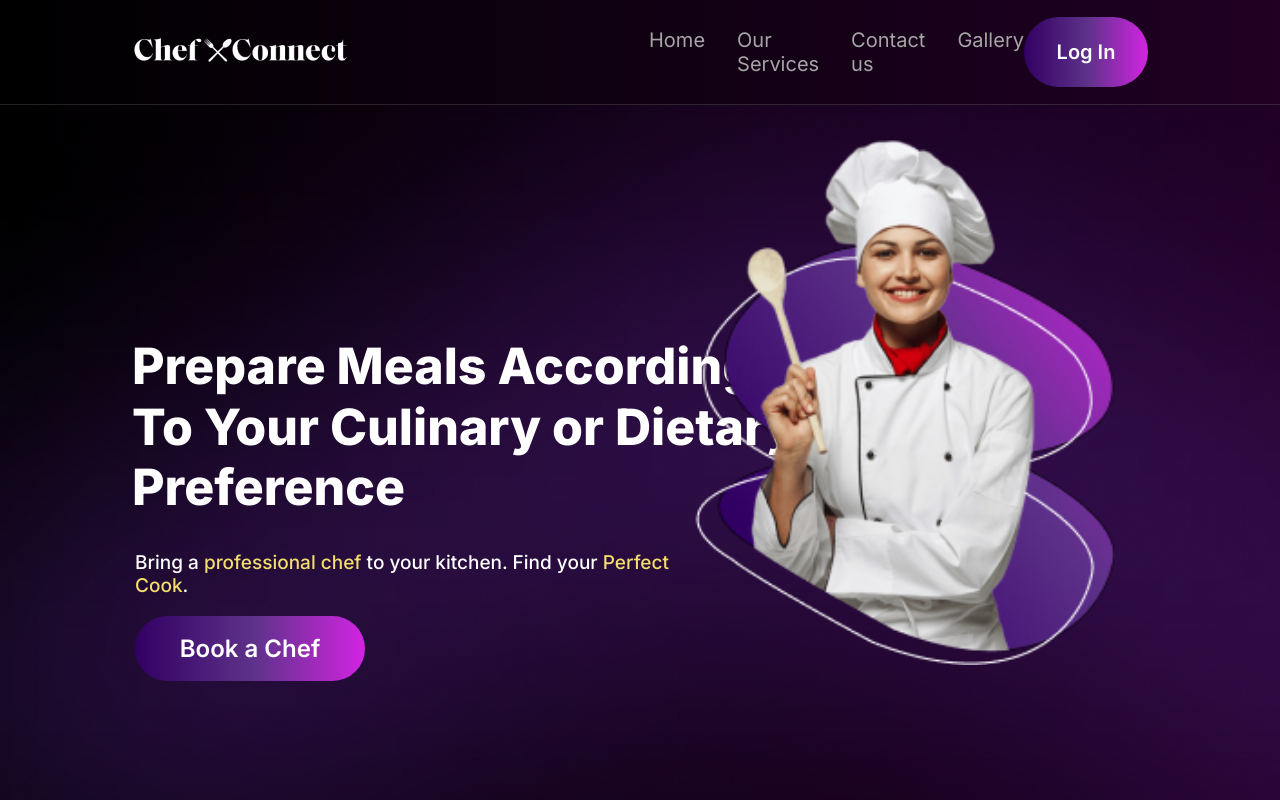
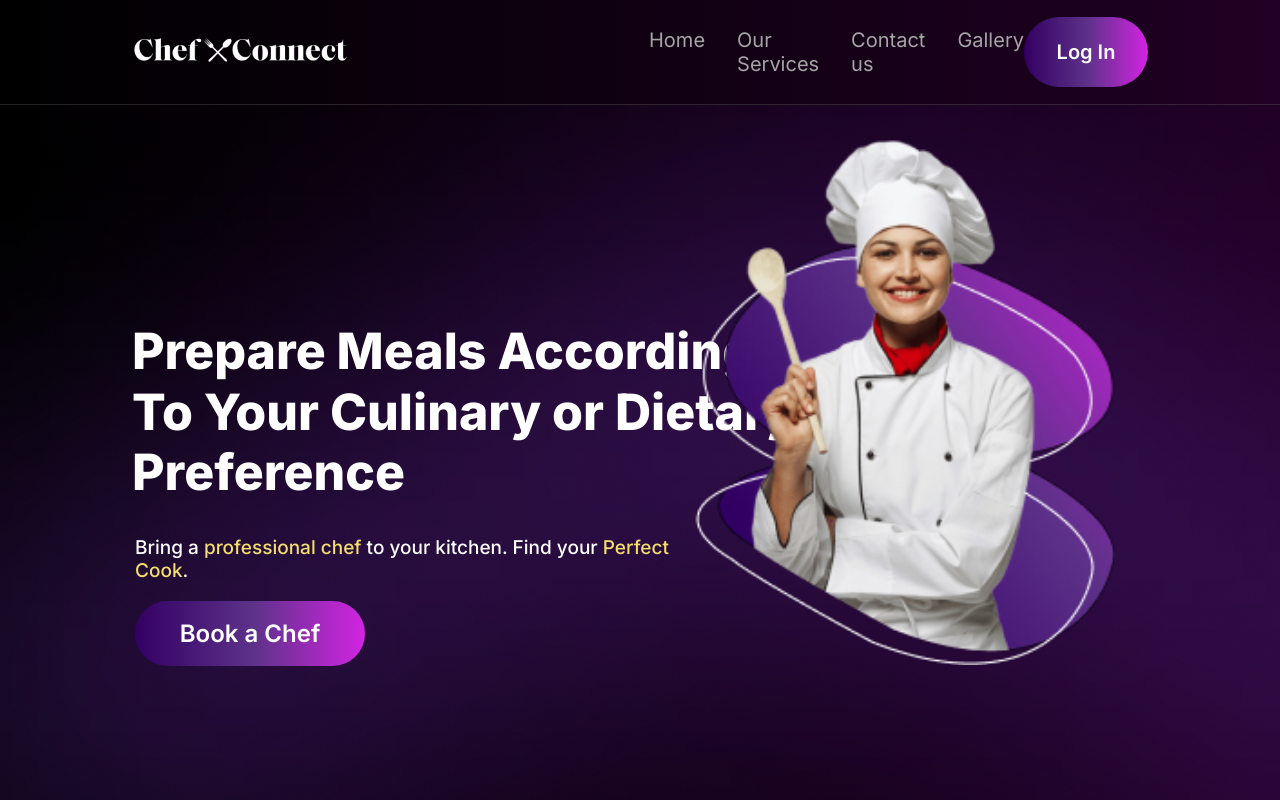
Before and after one commit to Team-Dev-Chef-Connect/Chef-Connect-Web, a React (Create React App) app in the folder frontend/: page / in a window 1280 px wide. Shown: the top 800 px of the page. Built offline with nearby package versions, Linux system fonts and the light colour scheme; a web font is replaced by a local one.

Commit message:
new changes 4

```diff
--- a/frontend/src/components/Hero.css
+++ b/frontend/src/components/Hero.css
@@ -13,7 +13,7 @@
 .herohead {
   max-width: 666px;
   margin-left: 100px;
-  margin-top: -90px;
+  margin-top: -120px;
   padding: auto;
   margin-bottom: 0;
 }
```
